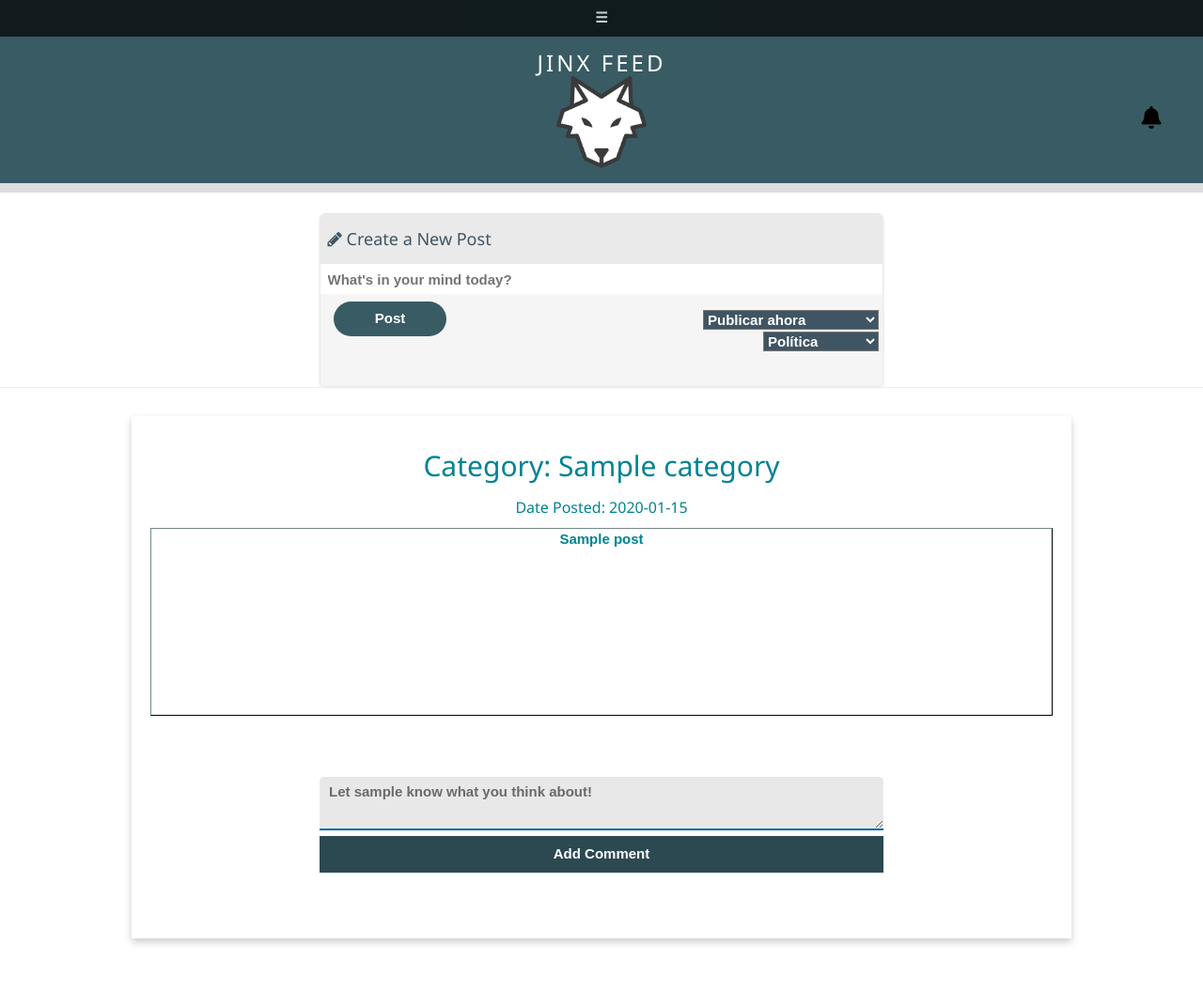
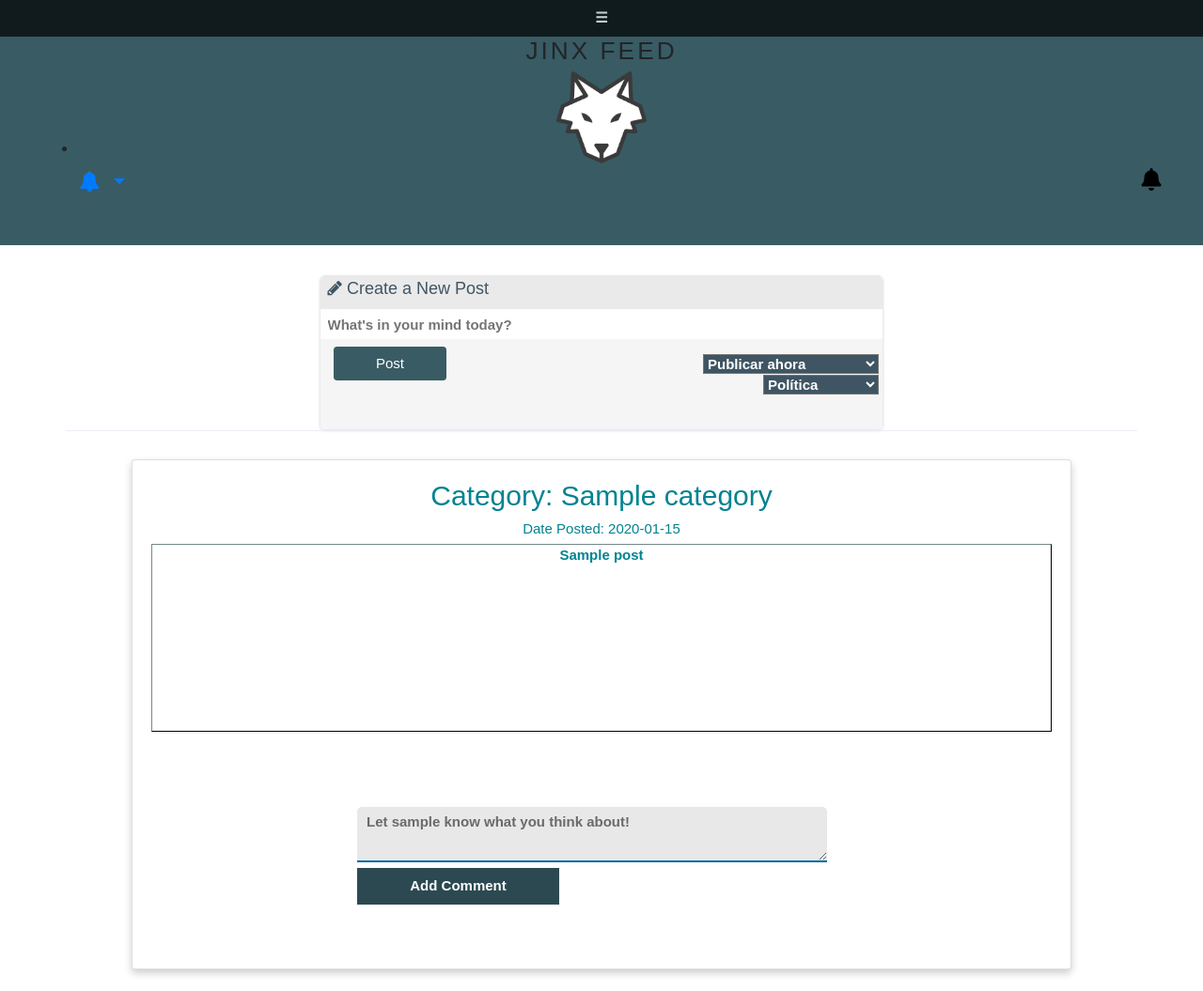
Before and after one commit to nickolasnolte1/Proyecto-Estructura-de-Datos-2.0, a Python web app: template templates/homepage.html in a window 1280 px wide; the page is wider, and only the part inside the window is pictured. Shown: that part at 94% size. Before the commit the page ends 1006 px from the top of that part, so only its background shows below. Run offline with Jinja, Linux system fonts and the light colour scheme; the template is opened without the code that fills it: most values are stand-ins (such as "Sample title", 1, 10 or a date in 2020); some libraries are stand-ins or nearby versions.

Commit message:
Homepage update (friend request)

```diff
--- a/templates/homepage.html
+++ b/templates/homepage.html
@@ -317,9 +317,11 @@ ul {
 /** Comments **/
 
 .container_comment {
-	max-width: 640px;
 	margin: 30px auto;
 	background: #fff;
+  width: 500px;
+  position:relative;
+  right:30px;
 	border-radius: 8px;
 	padding: 20px;
 }
@@ -336,7 +338,9 @@ ul {
 }
 
 .container_comment textarea {
-	width: 100%;
+	width: 500px;
+  position:relative;
+  left:0px;
 	border: none;
 	background: #E8E8E8;
 	padding: 5px 10px;
@@ -345,6 +349,18 @@ ul {
 	border-bottom: 2px solid #016BA8;
 	transition: all 0.5s;
 	margin-top: 15px;
+}
+
+
+
+
+
+
+
+/** Friend requests **/
+.dropdown-item .user-item {
+  white-space: normal;
+  vertical-align: bottom;
 }
     </style>
 
@@ -361,7 +377,7 @@ ul {
             <div class="w3-sidebar w3-bar-block w3-card w3-animate-left" style="background-color: #284147;" id="leftMenu">
                 <button style="color: white;" onclick="closeLeftMenu()" class="w3-bar-item w3-button w3-large">Close Menu &times;</button>
 
-                <h3 style="text-align:center">ACCOUNT INFORMATION</h3>
+                <h3 style="text-align:center; font-size:x-large">ACCOUNT INFORMATION</h3>
 
                 <div>
                 <p class="info" style="margin-top: 15px;"><b>Username: {{username}}</p></b>
@@ -391,8 +407,84 @@ ul {
             <div class="jinx">
                 <button class="" onclick="openLeftMenu()">&#9776;</button>
                 <div class="w3-container">
-                <h3>JINX FEED</h3>
+                <h3 style="margin-bottom: 20px;">JINX FEED</h3>
                 <img src="/static/images/wolf1.png" alt="" id="logo1">
+
+
+
+
+
+
+
+                <script src="https://ajax.googleapis.com/ajax/libs/jquery/2.1.1/jquery.min.js"></script>
+                <script src="https://maxcdn.bootstrapcdn.com/bootstrap/4.0.0/js/bootstrap.bundle.min.js"></script>
+                <link href="https://maxcdn.bootstrapcdn.com/bootstrap/4.0.0/css/bootstrap.min.css" rel="stylesheet" />
+
+                <li class="nav-item dropdown" style="width: 300px; bottom:43px; left:50px;">
+                  <a class="nav-link dropdown-toggle mr-lg-2" id="contactsDropdown" href="#" data-toggle="dropdown" aria-haspopup="true" aria-expanded="false">
+                    <i class="fa fa-fw fa-bell"></i>
+                    <span class="d-lg-none">
+                      Contacts:
+                    </span>
+                  </a>
+                  <div class="dropdown-menu dropdown-menu-right" style="width: 300px; position:relative;"  aria-labelledby="contactsDropdown">
+                    <h6 class="dropdown-header">Friend Requests:</h6>
+
+
+                    <div class="dropdown-divider"></div>
+                    <a class="dropdown-item" href="#">
+                      <div class="text-left user-item" style="display: inline-block; margin-left: 10px; width: 100px;">
+                        Elon Musk
+                      </div>
+                      <span class="text-right">
+                          <input type="button" class="btn btn-primary btn-sm" value="Accept">
+                          <input type="button" class="btn btn-default btn-sm" value="Reject">
+                      </span>
+                    </a>
+
+                    <div class="dropdown-divider"></div>
+                    <a class="dropdown-item" href="#">
+                      <div class="text-left user-item" style="display: inline-block; margin-left: 10px; width: 100px;">
+                        Steve Jobs
+                      </div>
+                      <span class="text-right">
+                          <input type="button" class="btn btn-primary btn-sm" value="Accept">
+                          <input type="button" class="btn btn-default btn-sm" value="Reject">
+                      </span>
+                    </a>
+
+                    <div class="dropdown-divider"></div>
+                    <a class="dropdown-item" href="#">
+                      <div class="text-left user-item" style="display: inline-block; margin-left: 10px; width: 100px;">
+                        Fernando Boiton
+                      </div>
+                      <span class="text-right">
+                          <input type="button" class="btn btn-primary btn-sm" value="Accept">
+                          <input type="button" class="btn btn-default btn-sm" value="Reject">
+                      </span>
+                    </a>
+
+
+                    <div class="dropdown-divider"></div>
+                    <a class="dropdown-item" href="#">
+                      <div class="text-left user-item" style="display: inline-block; margin-left: 10px; width: 100px;">
+                        Fernanda García
+                      </div>
+                      <div style="display: inline-block;">
+                        <input type="button" class="btn btn-primary btn-sm" value="Accept">
+                        <input type="button" class="btn btn-default btn-sm" value="Reject">
+                      </div>
+                    </a>
+                  </div>
+                </li>
+
+
+
+
+
+
+
+
                 </div>
             </div>
 
@@ -435,7 +527,7 @@ ul {
             <!-- Box para post -->
 
             <link href="https://maxcdn.bootstrapcdn.com/font-awesome/4.3.0/css/font-awesome.min.css" rel="stylesheet">
-            <div class="container bootstrap snippets bootdey">
+            <div class="container bootstrap snippets bootdey"
                 <div class="row">
                 <div class="panel">
                 <div class="panel-body">
@@ -504,7 +596,7 @@ ul {
                                   </div> <!--End col -->
                                   </div> <!-- End row -->
                               <div class="row">
-                                <div class="col-6">
+                                <div class="col-6" style="width:1000px;">
                               <textarea type="text" class="input" placeholder="Let {{username}} know what you think about!" v-model="newItem" @keyup.enter="addItem()"></textarea>
                                   <button style="background-color: #2c4952;" v-on:click="addItem()" class='primaryContained float-right' type="submit">Add Comment</button>
                                 </div> <!-- End col -->
```
